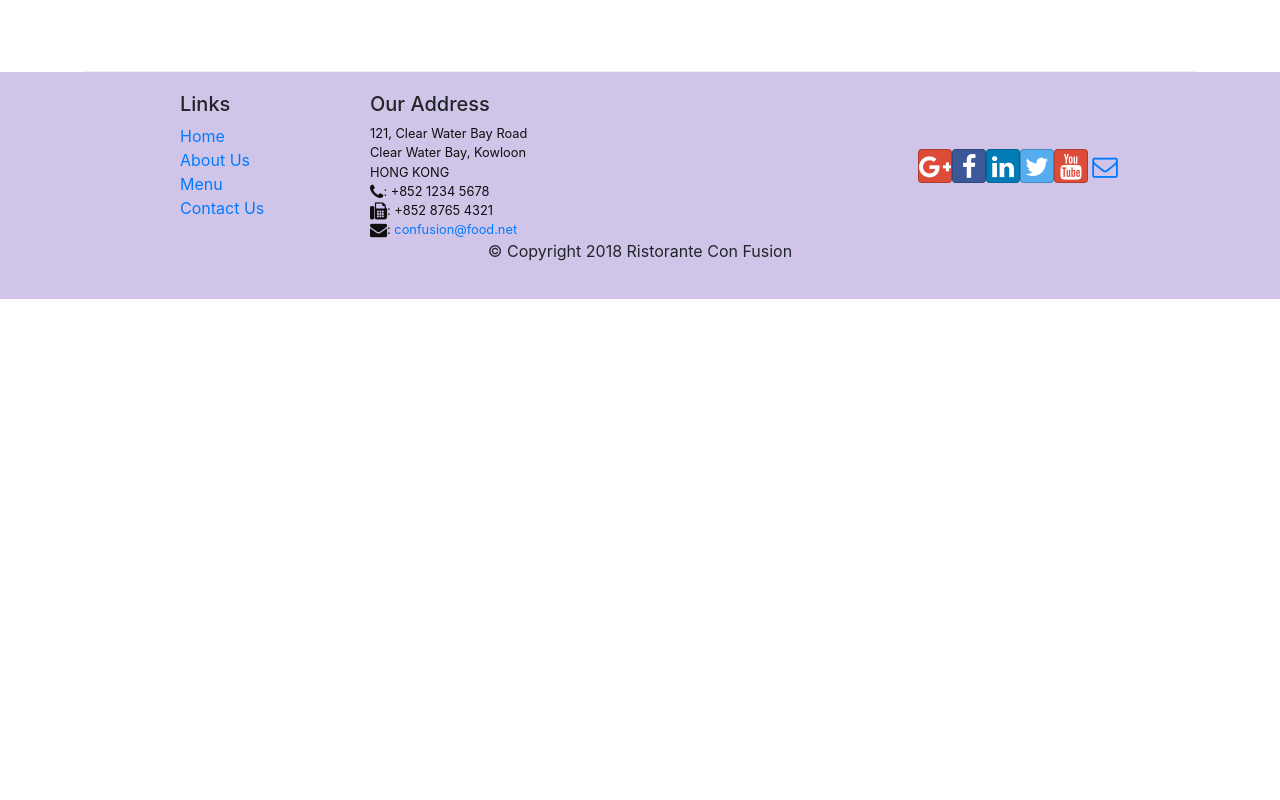
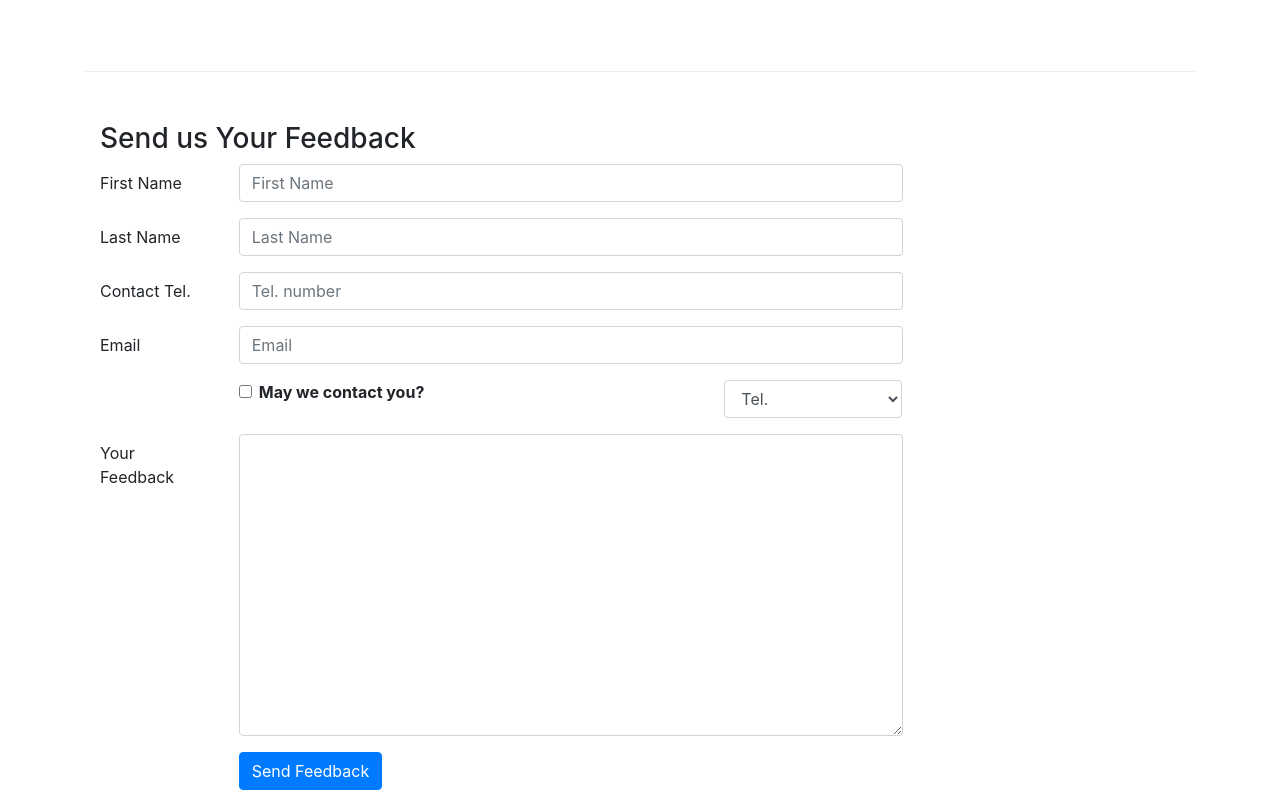
Before and after one commit to Gedewon/MOOC-react.js, a React (Create React App) app: page /contactus in a window 1280 px wide. Shown: the part 800-1600 px from the top of the page. Before the commit the page ends 1099 px from the top, so only its background shows below. Built offline with nearby package versions, Linux system fonts and the light colour scheme.

Commit message:
controlled forms

```diff
--- a/src/components/ContactComponent.js
+++ b/src/components/ContactComponent.js
@@ -1,7 +1,42 @@
-import React from "react";
-import { Breadcrumb, BreadcrumbItem } from "reactstrap";
+import React, { Component } from "react";
+import {
+  Breadcrumb,
+  BreadcrumbItem,
+  Button,
+  Form,
+  FormGroup,
+  Label,
+  Input,
+  Col,
+} from "reactstrap";
 import { Link } from "react-router-dom";
-const Contact = (props) => {
+class Contact extends Component {
+  state = {
+    firstname: "",
+    lastname: "",
+    telnum: "",
+    email: "",
+    agree: false,
+    contactType: "Tel.",
+    message: "",
+  };
+  handleInputChange = (event) => {
+    const target = event.target;
+    const value = target.type === "checkbox" ? target.checked : target.value;
+    const name = target.name;
+
+    this.setState({
+      [name]: value,
+    });
+  };
+
+  handleSubmit = (event) => {
+    console.log("Current State is: " + JSON.stringify(this.state));
+    alert("Current State is: " + JSON.stringify(this.state));
+    event.preventDefault();
+  };
+
+  render() {
     return (
       <div className="container">
         <div className="row">
@@ -62,8 +97,126 @@
             </div>
           </div>
         </div>
+        <div className="row row-content">
+          <div className="col-12">
+            <h3>Send us Your Feedback</h3>
+          </div>
+          <div className="col-12 col-md-9">
+            <Form onSubmit={this.handleSubmit}>
+              <FormGroup row>
+                <Label htmlFor="firstname" md={2}>
+                  First Name
+                </Label>
+                <Col md={10}>
+                  <Input
+                    type="text"
+                    id="firstname"
+                    name="firstname"
+                    placeholder="First Name"
+                    value={this.state.firstname}
+                    onChange={this.handleInputChange}
+                  />
+                </Col>
+              </FormGroup>
+              <FormGroup row>
+                <Label htmlFor="lastname" md={2}>
+                  Last Name
+                </Label>
+                <Col md={10}>
+                  <Input
+                    type="text"
+                    id="lastname"
+                    name="lastname"
+                    placeholder="Last Name"
+                    value={this.state.lastname}
+                    onChange={this.handleInputChange}
+                  />
+                </Col>
+              </FormGroup>
+              <FormGroup row>
+                <Label htmlFor="telnum" md={2}>
+                  Contact Tel.
+                </Label>
+                <Col md={10}>
+                  <Input
+                    type="tel"
+                    id="telnum"
+                    name="telnum"
+                    placeholder="Tel. number "
+                    value={this.state.telnum}
+                    onChange={this.handleInputChange}
+                  />
+                </Col>
+              </FormGroup>
+              <FormGroup row>
+                <Label htmlFor="email" md={2}>
+                  Email
+                </Label>
+                <Col md={10}>
+                  <Input
+                    type="email"
+                    id="email"
+                    name="email"
+                    placeholder="Email"
+                    value={this.state.email}
+                    onChange={this.handleInputChange}
+                  />
+                </Col>
+              </FormGroup>
+              <FormGroup row>
+                <Col md={{ size: 6, offset: 2 }}>
+                  <FormGroup check>
+                    <Label check>
+                      <Input
+                        type="checkbox"
+                        name="agree"
+                        checked={this.state.agree}
+                        onChange={this.handleInputChange}
+                      />{" "}
+                      <strong>May we contact you?</strong>
+                    </Label>
+                  </FormGroup>
+                </Col>
+                <Col md={{ size: 3, offset: 1 }}>
+                  <Input
+                    type="select"
+                    name="contactType"
+                    value={this.state.contactType}
+                    onChange={this.handleInputChange}
+                  >
+                    <option>Tel.</option>
+                    <option>Email</option>
+                  </Input>
+                </Col>
+              </FormGroup>
+              <FormGroup row>
+                <Label htmlFor="message" md={2}>
+                  Your Feedback
+                </Label>
+                <Col md={10}>
+                  <Input
+                    type="textarea"
+                    id="message"
+                    name="message"
+                    rows="12"
+                    value={this.state.message}
+                    onChange={this.handleInputChange}
+                  ></Input>
+                </Col>
+              </FormGroup>
+              <FormGroup row>
+                <Col md={{ size: 10, offset: 2 }}>
+                  <Button type="submit" color="primary">
+                    Send Feedback
+                  </Button>
+                </Col>
+              </FormGroup>
+            </Form>
+          </div>
+        </div>
       </div>
     );
-};
+  }
+}
 
 export default Contact;
```
Lines whose indentation alone changed are shown as unchanged.
